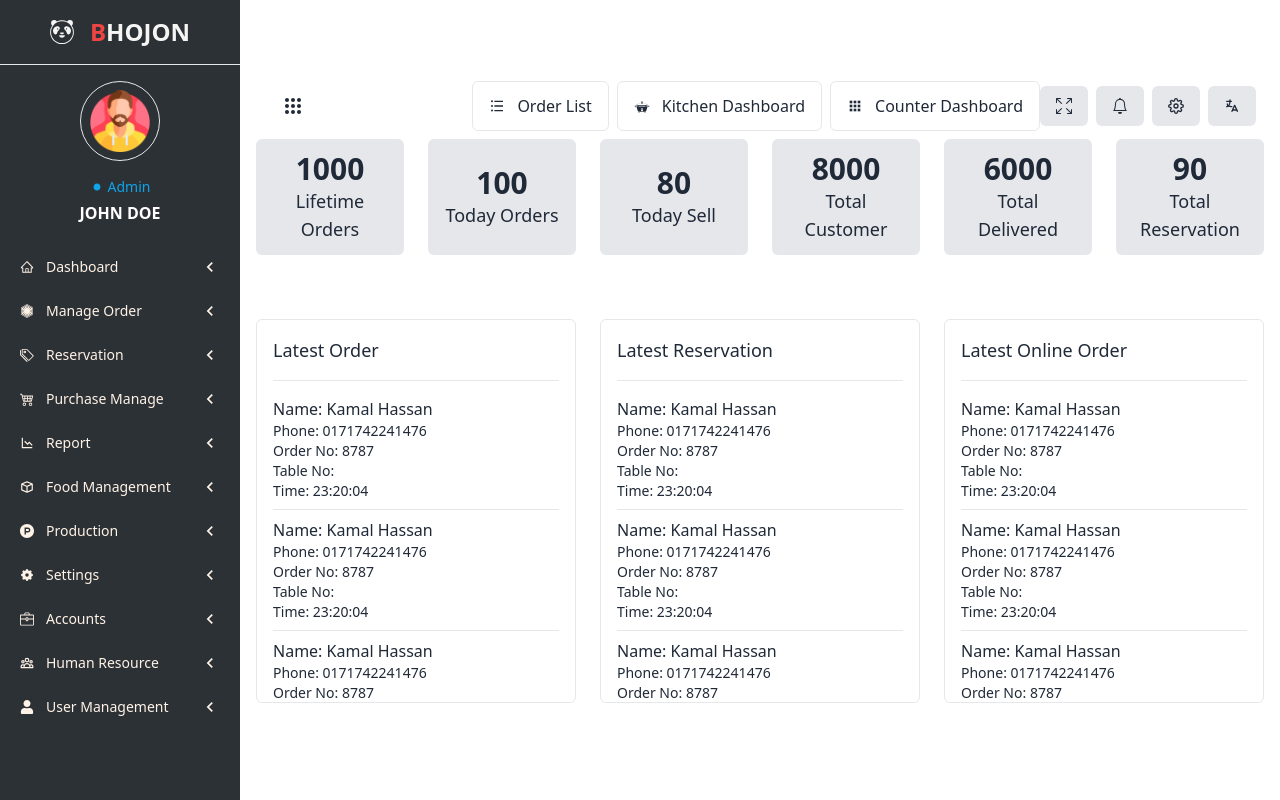
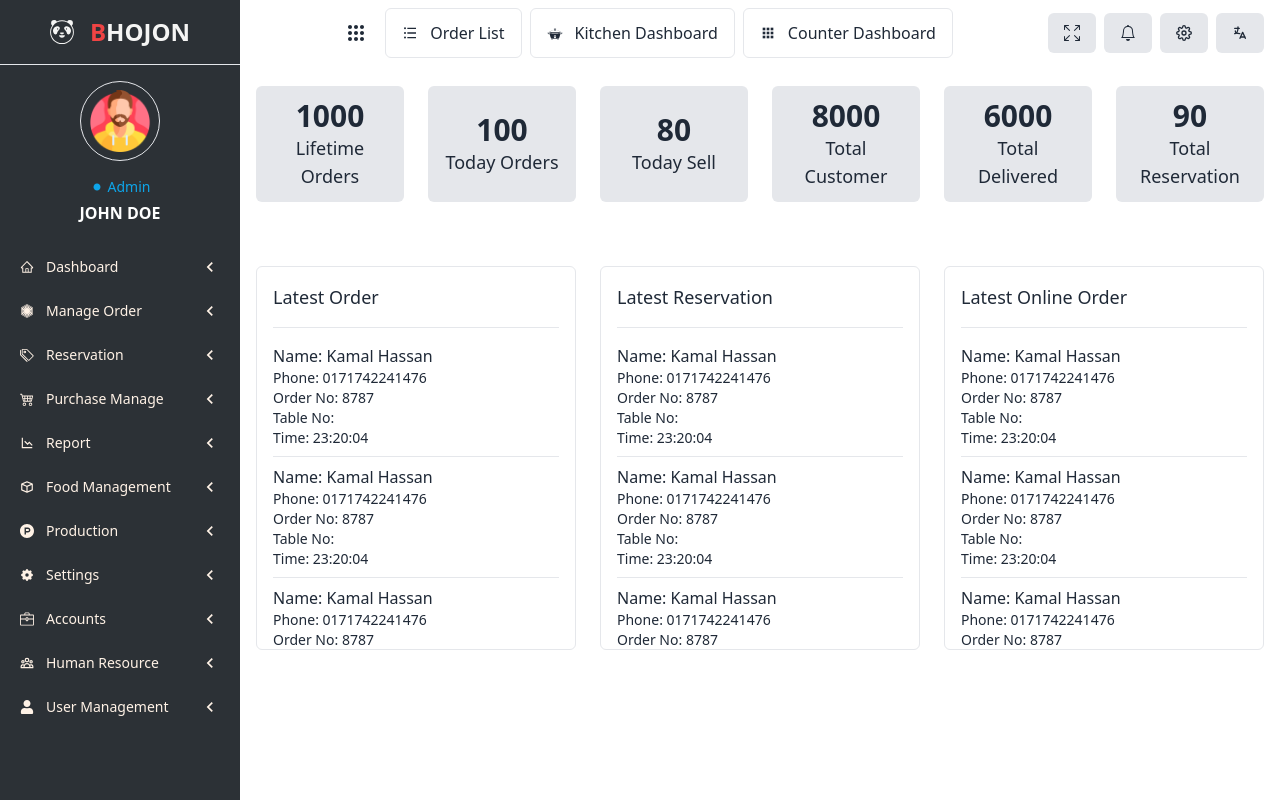
Before and after one commit to nDevers/Bhojon, a React (Create React App) app: page /dashboard in a window 1280 px wide. Built offline with nearby package versions, Linux system fonts and the light colour scheme.

Commit message:
fixed dashboard navbar

```diff
--- a/src/components/DashboardNavbar.js
+++ b/src/components/DashboardNavbar.js
@@ -47,12 +47,12 @@ const DashboardNavbar = () => {
   ];
 
   return (
-    <div className="navbar bg-base-100 mt-10">
+    <div className="navbar bg-base-100 px-4 fixed top-0 left-0 right-0 z-50">
       <div className="navbar-start">
-        <a className="btn btn-ghost normal-case text-2xl"><CgMenuGridO /></a>
       </div>
 
       <div className='navbar-middle'>
+        <a className="btn btn-ghost normal-case text-2xl"><CgMenuGridO /></a>
         <ul className="menu menu-horizontal lg:flex gap-x-2 hidden">
           {
             navbarMiddle.map(navbarItems => <li key={navbarItems.link} className='border rounded-md'>
```
